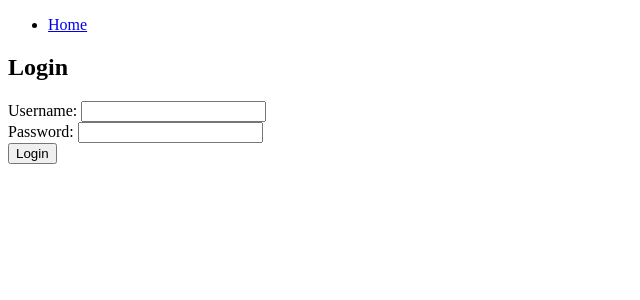
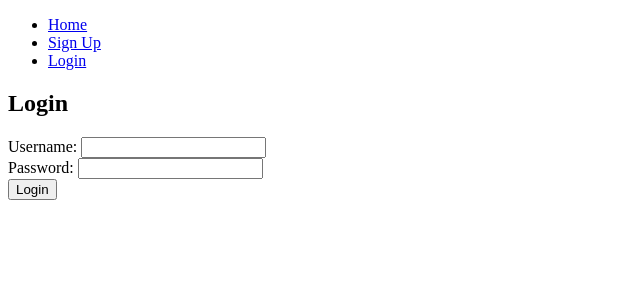
Before and after one commit to ayahmeftah/draftr-cv-builder-web-app, a Django app: page /auth/login/ in a window 1280 px wide. Shown: the top 300 px of the page, without its empty margins (0-640 px from the left). Run offline with Django 5.2, Linux system fonts and the light colour scheme.

Commit message:
fixed navigation bar in base and added user authentication

```diff
--- a/main_app/templates/base.html
+++ b/main_app/templates/base.html
@@ -1,14 +1,35 @@
 <!DOCTYPE html>
 <html lang="en">
   <head>
-    <meta charset="UTF-8">
-    <meta name="viewport" content="width=device-width, initial-scale=1.0">
+    <meta charset="UTF-8" />
+    <meta name="viewport" content="width=device-width, initial-scale=1.0" />
     <title>Draftr</title>
   </head>
   <body>
     <nav>
       <ul>
-            <li><a href="{% url 'homepage' %}">Home</a></li>
+        <li>
+          <a href="{% url 'homepage' %}">Home</a>
+        </li>
+
+        {% if user.is_authenticated %}
+          <li>
+            <a href="#">Resumes</a>
+          </li>
+          <li>
+            <a href="#">Jobs</a>
+          </li>
+          <li>
+            <a href="{% url 'logout' %}">Logout</a>
+          </li>
+        {% else %}
+          <li>
+            <a href="{% url 'signup' %}">Sign Up</a>
+          </li>
+          <li>
+            <a href="{% url 'login' %}">Login</a>
+          </li>
+        {% endif %}
       </ul>
     </nav>
 
```
Lines whose indentation alone changed are shown as unchanged.
